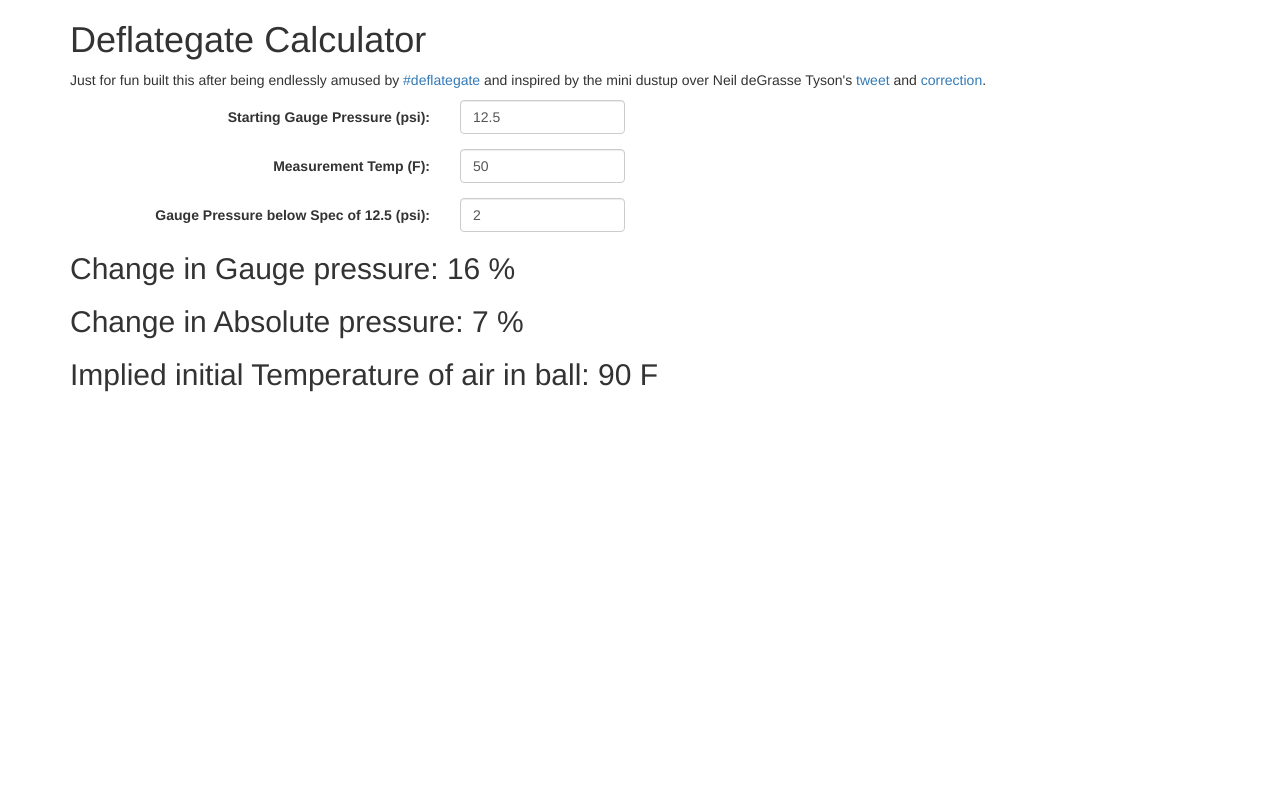
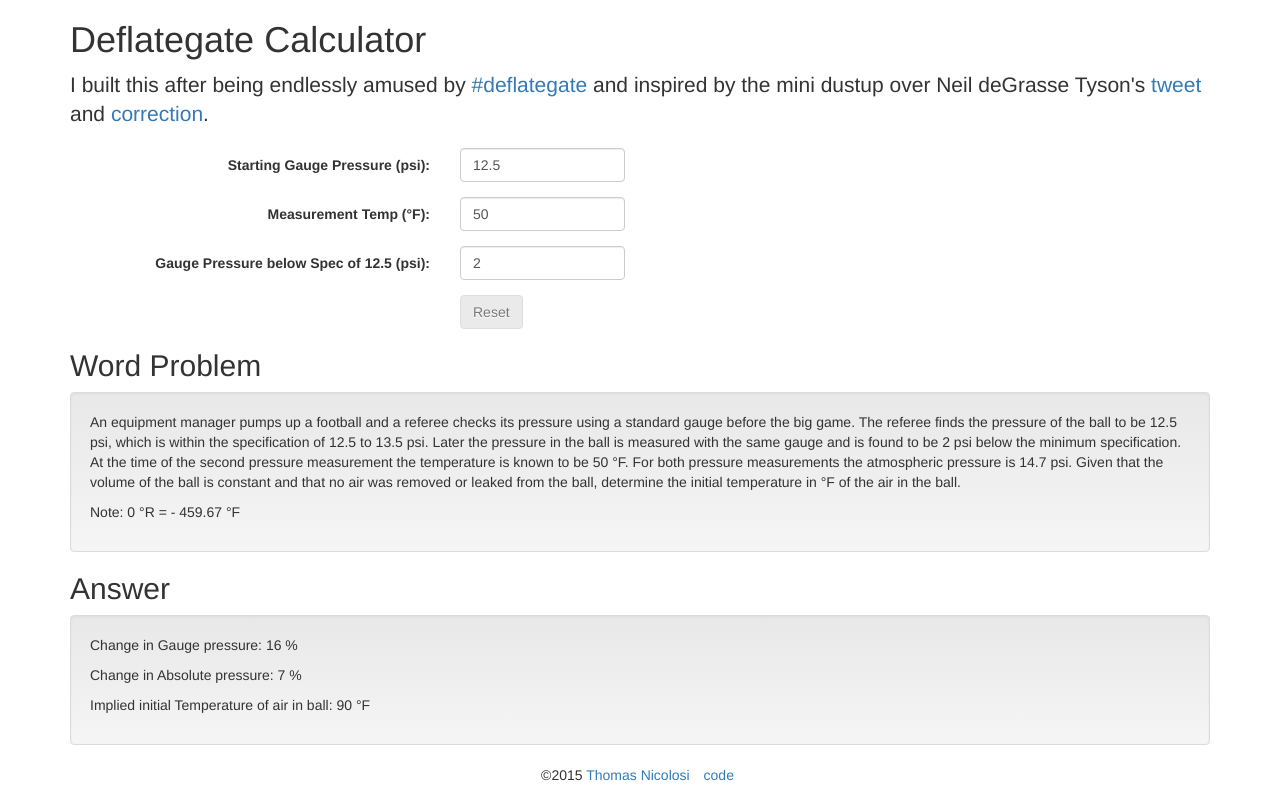
Before and after one commit to teeehn/deflategate, a plain HTML site: page index.html in a window 1280 px wide. Drawn offline with nearby package versions, Linux system fonts and the light colour scheme; some packages are replaced by stand-ins of ours.

Commit message:
Added word problem section and footer links. Cleaned up presentation.

```diff
--- a/app.js
+++ b/app.js
@@ -40,4 +40,6 @@ app.controller("calc", ['$scope', function($scope){
     return {"gauge": dpg,"abs":dpa};
   };
 
+  $scope.copyYear = new Date();
+
 }]);
--- a/index.html
+++ b/index.html
@@ -24,7 +24,7 @@
         <div class="col-xs-12">
           <h1>Deflategate Calculator</h1>
 
-          <p>Just for fun built this after being endlessly amused by <a href="https://twitter.com/hashtag/deflategate">#deflategate</a> and inspired by the mini dustup over Neil deGrasse Tyson's <a href="https://twitter.com/neiltyson/status/559814692936237057">tweet</a> and <a href="https://www.facebook.com/notes/neil-degrasse-tyson/deflategate/10153074004496613">correction</a>.</p>
+          <p class="lead">I built this after being endlessly amused by <a href="https://twitter.com/hashtag/deflategate">#deflategate</a> and inspired by the mini dustup over Neil deGrasse Tyson's <a href="https://twitter.com/neiltyson/status/559814692936237057">tweet</a> and <a href="https://www.facebook.com/notes/neil-degrasse-tyson/deflategate/10153074004496613">correction</a>.</p>
 
           <div ng-form="calcForm" class="form-horizontal">
             <div class="form-group" ng-class="{'has-error': !calcForm.p1.$valid}">
@@ -35,7 +35,7 @@
             </div>
 
             <div class="form-group" ng-class="{'has-error': !calcForm.t2.$valid}">
-              <label for="t2" class="control-label col-xs-12 col-sm-4 col-md-4">Measurement Temp (F):</label>
+              <label for="t2" class="control-label col-xs-12 col-sm-4 col-md-4">Measurement Temp (&deg;F):</label>
               <div class="col-xs-12 col-sm-2 col-md-2">
                 <input id="t2" name="t2" type="number" ng-model="t2" class="form-control" min="30" max="85" ng-change="changed = 1" ng-maxlength="4">
               </div>
@@ -47,15 +47,38 @@
                 <input id="dp" name="dp" type="number" ng-model="dp" class="form-control" min="0" max="3" ng-change="changed = 1" ng-maxlength="3">
               </div>
             </div>
+
+            <div class="form-group">
+              <div class="col-xs-12 col-sm-2 col-md-2 col-sm-offset-4 col-md-offset-4">
+                <button class="btn btn-default" ng-click="reset()" ng-disabled="!changed">Reset</button>
+              </div>
+            </div>
+          </div>
+
+          <div class="word-problem">
+            <h2>Word Problem</h2>
+            <div class="well">
+              <p>An equipment manager pumps up a football and a referee checks its pressure using a standard gauge before the big game. The referee finds the pressure of the ball to be <span ng-bind="p1"></span> psi, which is within the specification of 12.5 to 13.5 psi. Later the pressure in the ball is measured with the same gauge and is found to be <span ng-bind="dp"></span> psi below the minimum specification. At the time of the second pressure measurement the temperature is known to be <span ng-bind="t2"></span> &deg;F. For both pressure measurements the atmospheric pressure is 14.7 psi. Given that the volume of the ball is constant and that no air was removed or leaked from the ball, determine the initial temperature in &deg;F of the air in the ball.</p>
+              <p>Note: 0 &deg;R = - 459.67 &deg;F</p>
+            </div>
           </div>
 
           <div class="output">
-              <h2>Change in Gauge pressure: <span ng-show="calcForm.$valid"><span ng-bind="pChange()['gauge']"></span> %</span></h2>
-              <h2>Change in Absolute pressure: <span ng-show="calcForm.$valid"><span ng-bind="pChange()['abs']"></span> %</span></h2>
-              <h2>Implied initial Temperature of air in ball: <span ng-show="calcForm.$valid"><span ng-bind="t1()"></span> F</span></h2>
+            <h2>Answer</h2>
+            <div class="well">
+              <p>Change in Gauge pressure: <span ng-show="calcForm.$valid"><span ng-bind="pChange()['gauge']"></span> %</span></p>
+              <p>Change in Absolute pressure: <span ng-show="calcForm.$valid"><span ng-bind="pChange()['abs']"></span> %</span></p>
+              <p>Implied initial Temperature of air in ball: <span ng-show="calcForm.$valid"><span ng-bind="t1()"></span> &deg;F</span></p>
+            </div>
           </div>
 
-          <button class="btn btn-default" ng-click="reset()" ng-show="changed == 1">Reset</button>
+          <div>
+            <ul class="list-unstyled list-inline text-center">
+              <li>&copy;<span ng-bind="copyYear | format : date : yyyy">2015</span> <a href="http://teeehn.com">Thomas Nicolosi</a></li>
+              <li><a href="https://github.com/teeehn/deflategate">code</a></li>
+            </ul>
+
+          </div>
 
         </div>
       </div>
```
